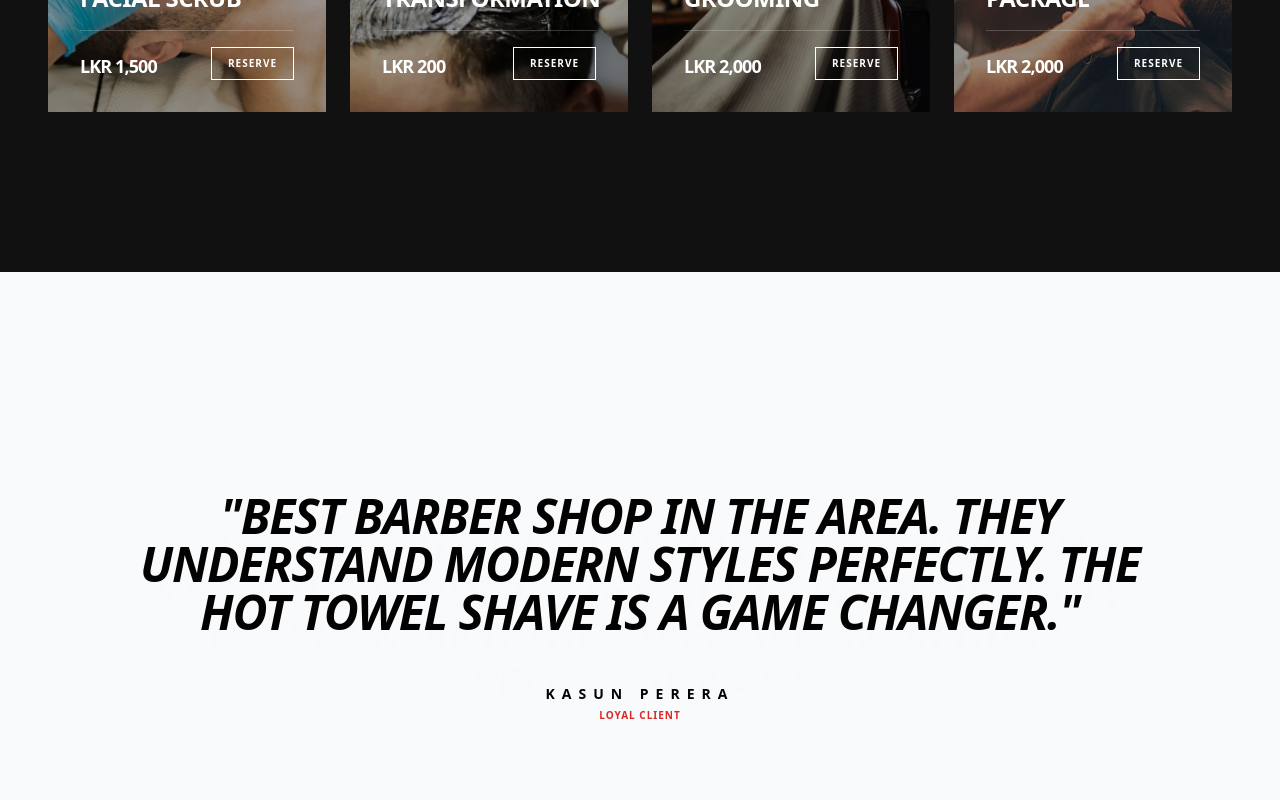
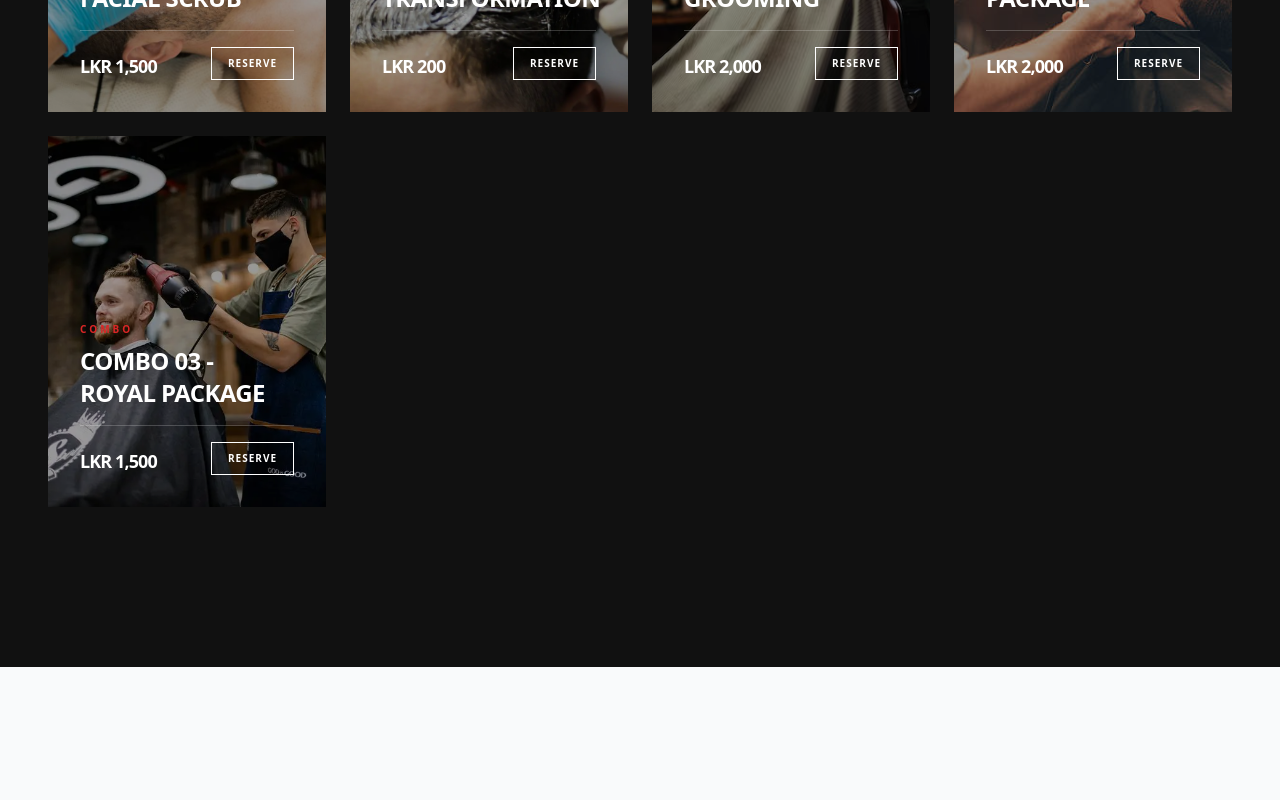
Before and after one commit to TharuUP/Twin-Sicissors, a React (Vite) app: page / in a window 1280 px wide. Shown: the part 4360-5160 px from the top of the page. Built offline with nearby package versions, Linux system fonts and the light colour scheme.

Commit message:
Updated App.jsx UI changes

```diff
--- a/src/App.jsx
+++ b/src/App.jsx
@@ -197,6 +197,18 @@ const SERVICES = [
       "Royal Signature Haircut",
       "Gentleman Classic Shave",
       "Relaxation Head Massage"
+    ]
+  },
+  {
+    id: 21,
+    name: "Combo 03 - Royal Package",
+    price: 1500,
+    duration: 80,
+    category: "COMBO",
+    img: `${import.meta.env.BASE_URL}images/combo3.jpg`,
+    includes: [
+      "Royal Signature Haircut",
+      "Gentleman Classic Shave",
     ]
   }
 ];
```
Also changed, not shown: public/images/combo3.jpg (added).
